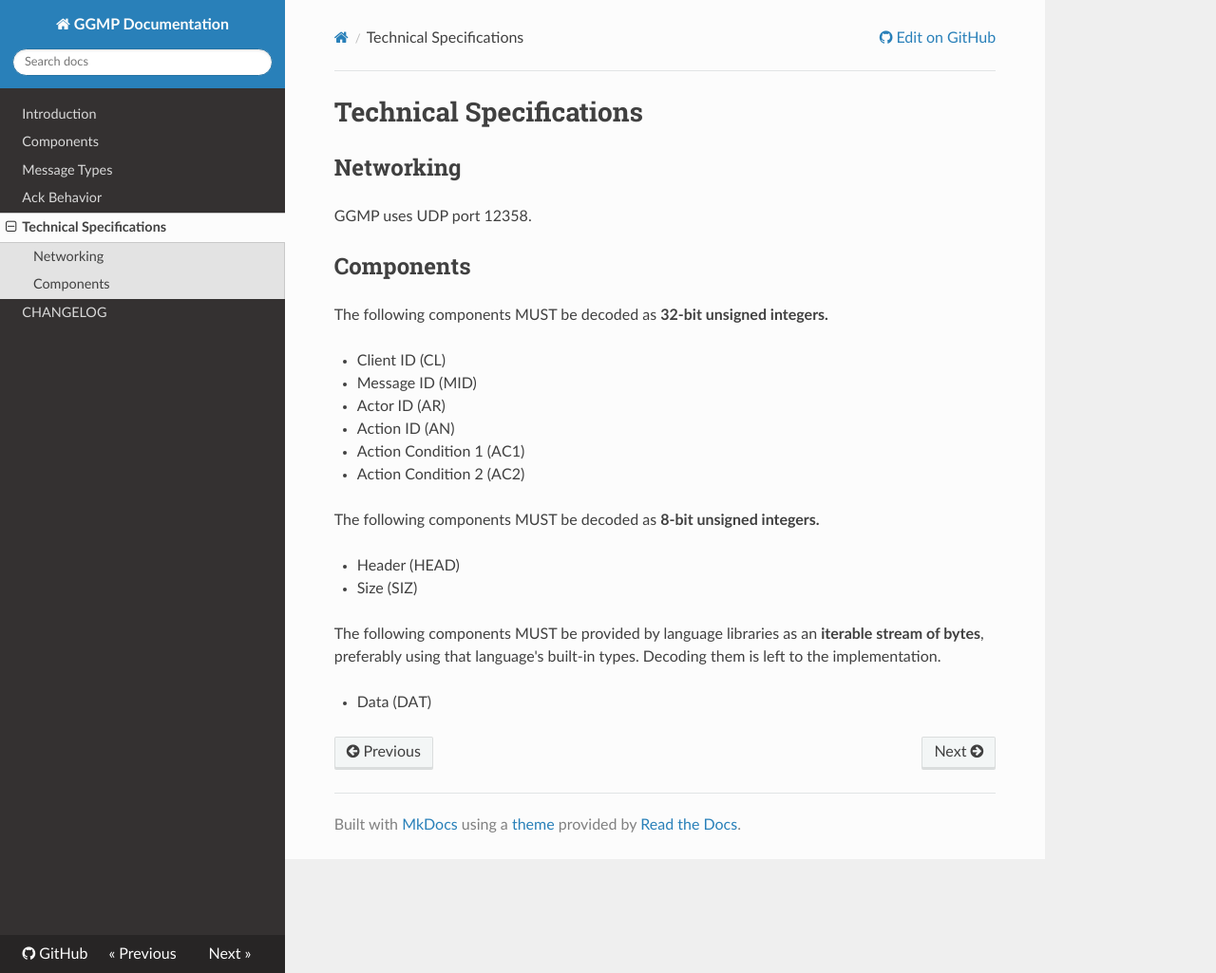
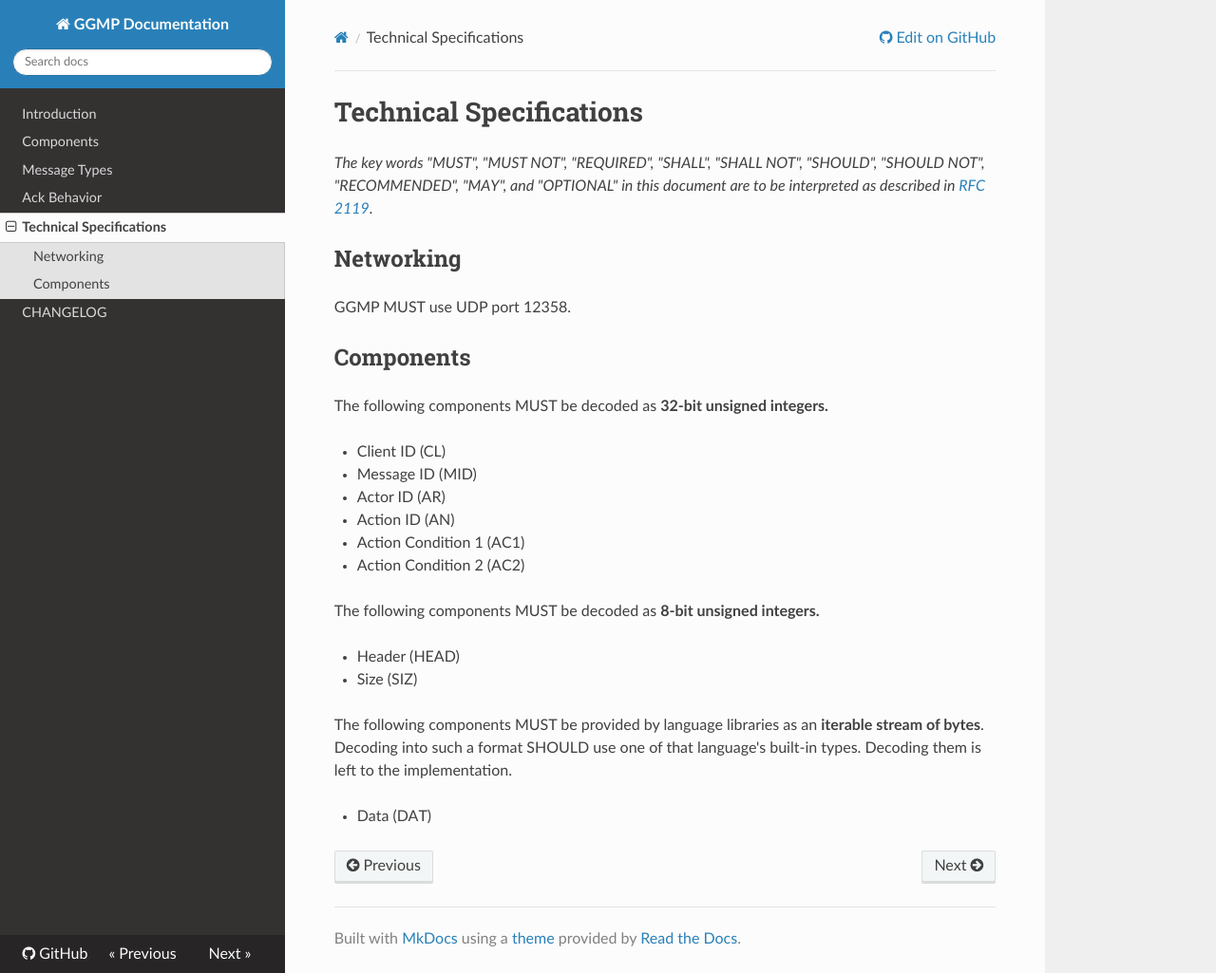
Before and after one commit to ggmpteam/ggmp, an MkDocs documentation site: the page built from docs/techspecs.md, in a window 1280 px wide and 1025 px high. Shown: the whole window at 95% size. Built offline with MkDocs 1.6.1, drawn with Linux system fonts in a browser that asks for light colours; nearby versions of some CDN libraries; old or Windows-style settings are respelled for this version of MkDocs.

```diff
--- a/docs/techspecs.md
+++ b/docs/techspecs.md
@@ -1,8 +1,13 @@
 # Technical Specifications
+
+_The key words "MUST", "MUST NOT", "REQUIRED", "SHALL", "SHALL
+      NOT", "SHOULD", "SHOULD NOT", "RECOMMENDED",  "MAY", and
+      "OPTIONAL" in this document are to be interpreted as described in
+      [RFC 2119](https://www.ietf.org/rfc/rfc2119.txt)._
 
 ## Networking
 
-GGMP uses UDP port 12358.
+GGMP MUST use UDP port 12358.
 
 ## Components
 
@@ -20,7 +25,7 @@ The following components MUST be decoded as **8-bit unsigned integers.**
 * Header (HEAD)
 * Size (SIZ)
 
-The following components MUST be provided by language libraries as an **iterable stream of bytes**, preferably using
-that language's built-in types. Decoding them is left to the implementation.
+The following components MUST be provided by language libraries as an **iterable stream of bytes**. Decoding into such
+ a format SHOULD use one of that language's built-in types. Decoding them is left to the implementation.
 
 * Data (DAT)
```
Also changed, not shown: README.md (+1 -1 lines), docs/CHANGELOG.md (+4 -0 lines).
